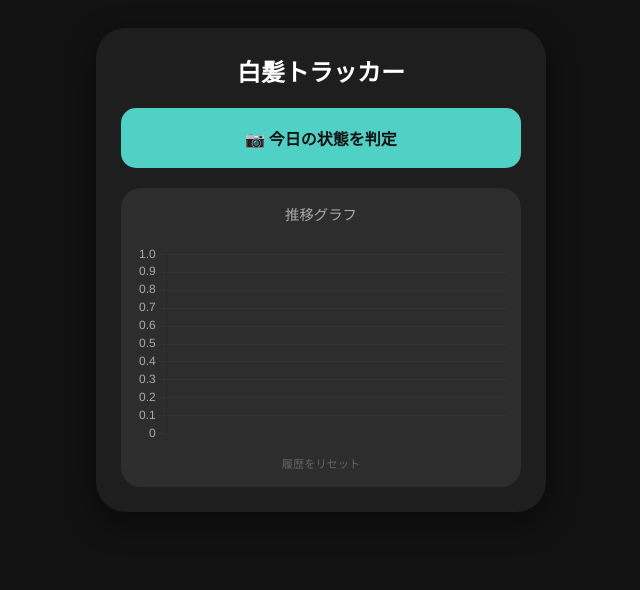
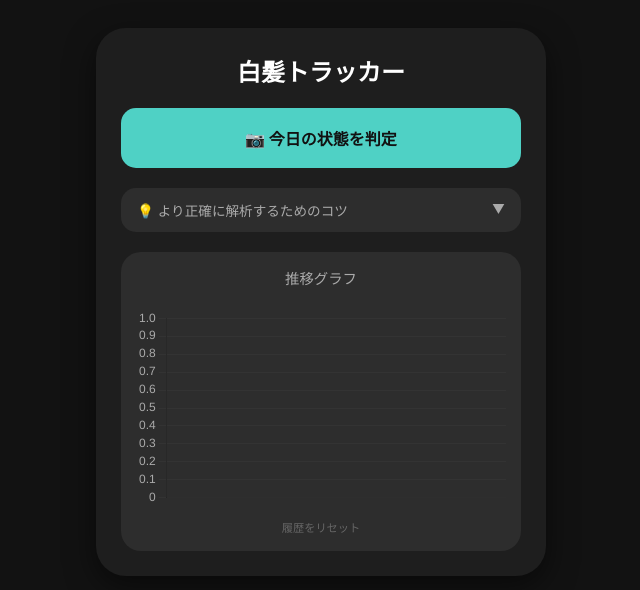
Before and after one commit to nobu5129maki-crypto/white-hair-tracker, a Flask app: page / in a window 1280 px wide. Shown: the top 590 px of the page, without its empty margins (319-959 px from the left). Run offline with Flask 3, Linux system fonts and the light colour scheme.

Commit message:
Add files via upload

```diff
--- a/templates/index.html
+++ b/templates/index.html
@@ -21,6 +21,17 @@
         .chart-container { margin-top: 20px; height: 200px; }
         .loading { display: none; color: #4fd1c5; font-weight: bold; margin: 10px; }
         canvas { width: 100% !important; }
+        .tips-toggle { background: #2d2d2d; border-radius: 15px; padding: 12px 16px; margin-top: 12px; cursor: pointer; display: flex; align-items: center; justify-content: space-between; color: #aaa; font-size: 0.85rem; user-select: none; transition: border-radius 0.2s, background 0.2s; }
+        .tips-toggle:hover { background: #363636; color: #fff; }
+        .tips-toggle.open { border-radius: 15px 15px 0 0; }
+        .tips-toggle .icon { transition: transform 0.2s; font-size: 0.8rem; }
+        .tips-toggle.open .icon { transform: rotate(180deg); }
+        .tips-content { max-height: 0; overflow: hidden; transition: max-height 0.3s ease; }
+        .tips-content.open { max-height: 500px; }
+        .tips-inner { background: #252525; border-radius: 0 0 15px 15px; padding: 16px; margin-top: -8px; text-align: left; font-size: 0.8rem; line-height: 1.7; color: #bbb; }
+        .tips-inner ul { margin: 0; padding-left: 20px; }
+        .tips-inner li { margin-bottom: 6px; }
+        .tips-inner strong { color: #4fd1c5; }
     </style>
 </head>
 <body>
@@ -32,6 +43,28 @@
         📷 今日の状態を判定
         <input type="file" accept="image/*" capture="camera" id="camera-input">
     </label>
+
+    <div class="tips-toggle" id="tips-toggle" role="button" tabindex="0" aria-expanded="false">
+        <span>💡 より正確に解析するためのコツ</span>
+        <span class="icon">▼</span>
+    </div>
+    <div class="tips-content" id="tips-content">
+        <div class="tips-inner">
+            <strong>照明の条件</strong>
+            <ul>
+                <li><strong>明るさ：</strong>自然光や室内灯で十分に明るい場所で撮影</li>
+                <li><strong>均一な光：</strong>影ができないよう、正面から光が当たるように</li>
+                <li><strong>逆光を避ける：</strong>窓やライトを背にしない</li>
+                <li><strong>蛍光灯より自然光：</strong>色味が自然になり、白髪の判定が正確に</li>
+            </ul>
+            <strong>撮影のコツ</strong>
+            <ul>
+                <li><strong>髪を広げる：</strong>分け目や全体が分かるように</li>
+                <li><strong>距離を一定に：</strong>毎回同じ距離で撮ると推移が正確に</li>
+                <li><strong>背景はシンプルに：</strong>髪以外の白い部分が写り込まないように</li>
+            </ul>
+        </div>
+    </div>
 
     <div id="loading" class="loading">解析中...</div>
 
@@ -71,6 +104,21 @@
         init();
     }
 
+    // コツの開閉
+    const tipsToggle = document.getElementById('tips-toggle');
+    const tipsContent = document.getElementById('tips-content');
+    tipsToggle.addEventListener('click', () => {
+        tipsToggle.classList.toggle('open');
+        tipsContent.classList.toggle('open');
+        tipsToggle.setAttribute('aria-expanded', tipsContent.classList.contains('open'));
+    });
+    tipsToggle.addEventListener('keydown', (e) => {
+        if (e.key === 'Enter' || e.key === ' ') {
+            e.preventDefault();
+            tipsToggle.click();
+        }
+    });
+
     input.onchange = async (e) => {
         const file = e.target.files[0];
         if (!file) return;
@@ -85,14 +133,17 @@
             const response = await fetch('/analyze', { method: 'POST', body: formData });
             const data = await response.json();
 
+            if (!response.ok) {
+                throw new Error(data.error || 'エラーが発生しました');
+            }
+
             document.getElementById('ratio').innerText = data.ratio;
-            document.getElementById('advice').innerText = data.advice;
+            document.getElementById('advice').innerText = data.advice || '';
             resultDisplay.style.display = 'block';
 
-            // データの保存
             saveData(data.ratio);
         } catch (err) {
-            alert("通信エラーが発生しました");
+            alert(err.message || "通信エラーが発生しました。\n\n・同じWi-Fiに接続していますか？\n・JPEG/PNG形式で撮影していますか？");
         } finally {
             loading.style.display = 'none';
         }
```
